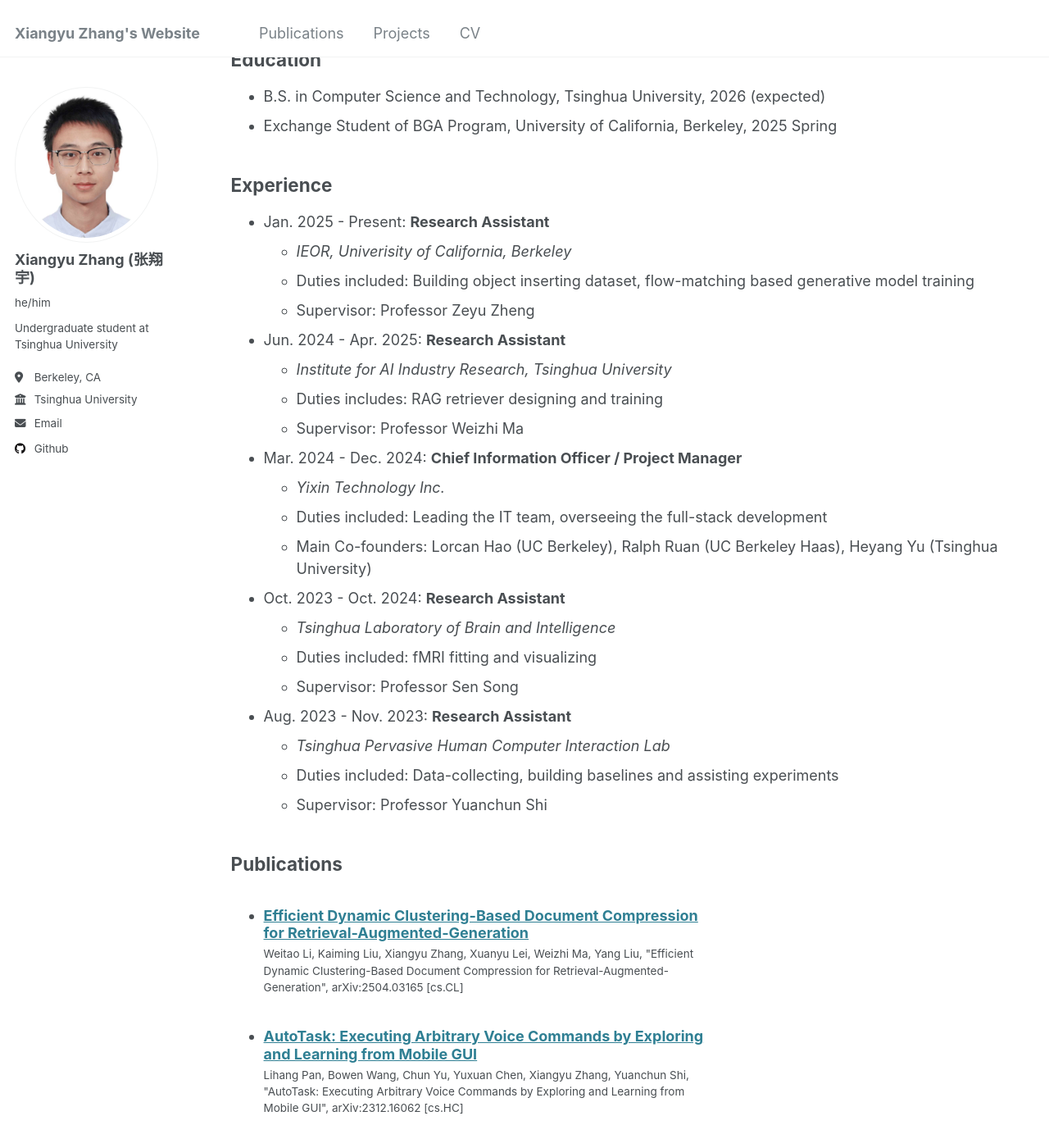
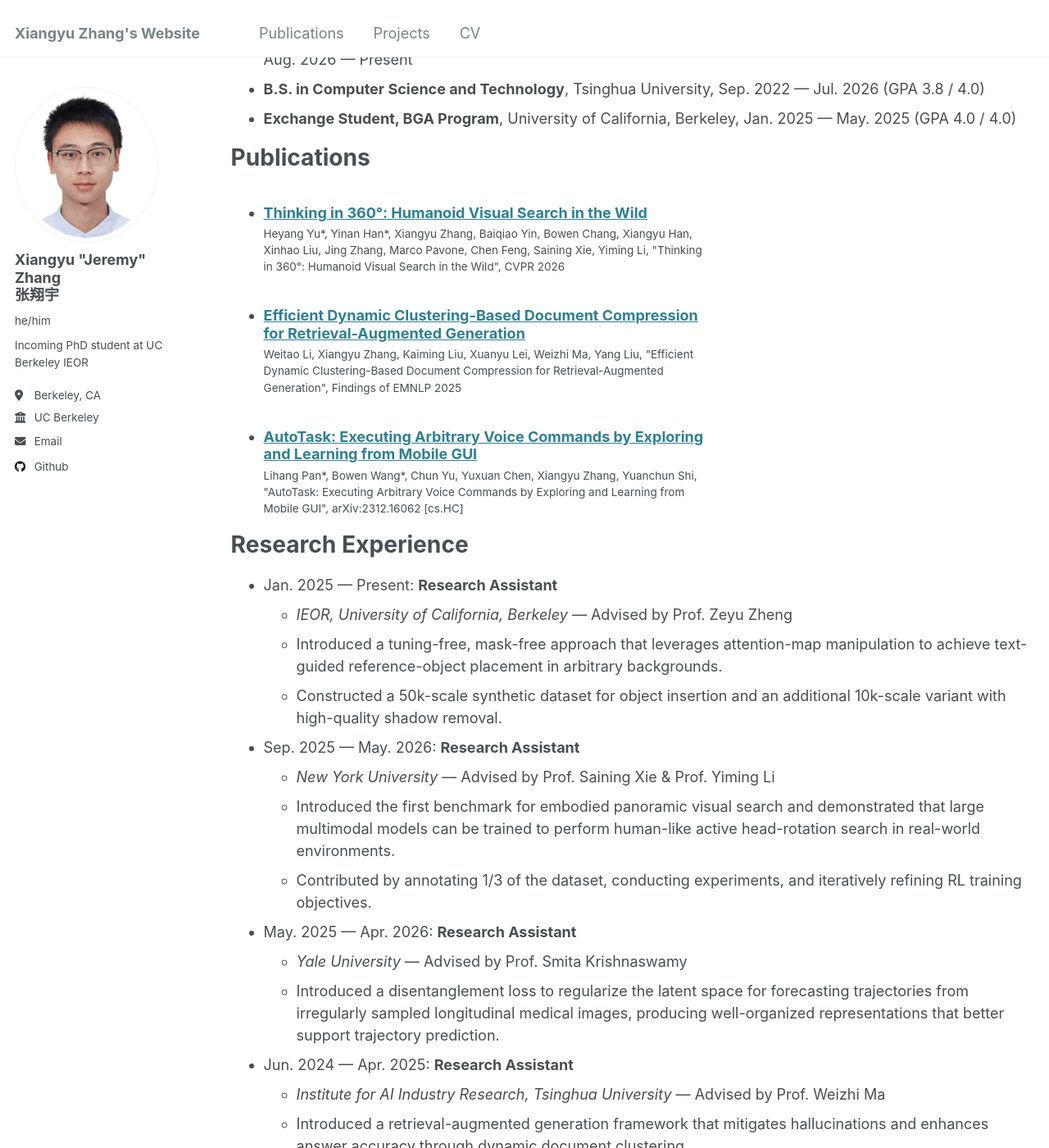
Before and after one commit to Painkillerzzz/xiangyu_zhang.github.io, a Jekyll site: the page built from _pages/cv.md, in a window 1280 px wide and 1400 px high, scrolled down 216 px. Shown: the whole window at 82% size. Built offline with Jekyll 4.4.1, drawn with Linux system fonts in a browser that asks for light colours; some of the changed text lies outside the part shown.

Commit message:
update cv, publications and about for PhD & CVPR 2026
Co-Authored-By: Claude Fable 5 <noreply@anthropic.com>

```diff
--- a/_config.yml
+++ b/_config.yml
@@ -22,11 +22,12 @@ repository               : "Painkillerzzz/xiangyu_zhang.github.io"
 author:
   # Biographic information
   avatar           : "profile.png"
-  name             : "Xiangyu Zhang (张翔宇)"
+  name             : "Xiangyu \"Jeremy\" Zhang"
+  name_zh          : "张翔宇"
   pronouns         : "he/him"
-  bio              : "Undergraduate student at Tsinghua University"
+  bio              : "Incoming PhD student at UC Berkeley IEOR"
   location         : "Berkeley, CA"
-  employer         : "Tsinghua University"
+  employer         : "UC Berkeley"
   uri              : # URL
   email            : "xiangyujeremyzhang@berkeley.edu"
 
--- a/_includes/author-profile.html
+++ b/_includes/author-profile.html
@@ -15,7 +15,7 @@
   </div>
 
   <div class="author__content">
-    <h3 class="author__name">{{ author.name }}</h3>
+    <h3 class="author__name">{{ author.name }}{% if author.name_zh %}<br />{{ author.name_zh }}{% endif %}</h3>
     {% if author.pronouns %}<p class="author__pronouns">{{ author.pronouns }}</p>{% endif %}
     {% if author.bio %}<p class="author__bio">{{ author.bio }}</p>{% endif %}
   </div>
--- a/_pages/cv.md
+++ b/_pages/cv.md
@@ -9,53 +9,51 @@ redirect_from:
 
 {% include base_path %}
 
-[Download PDF](/xiangyu_zhang.github.io/files/CV_Xiangyu_Zhang.pdf)
+[Download PDF](/xiangyu_zhang.github.io/files/CV_en_Xiangyu_Zhang.pdf)
 ======
 
-Overview
-=====
-
 Education
------
-* B.S. in Computer Science and Technology, Tsinghua University, 2026 (expected)
-* Exchange Student of BGA Program, University of California, Berkeley, 2025 Spring
-
-Experience
------
-* Jan. 2025 - Present: **Research Assistant**
-  * *IEOR, Univerisity of California, Berkeley*
-  * Duties included: Building object inserting dataset, flow-matching based generative model training
-  * Supervisor: Professor Zeyu Zheng
-
-* Jun. 2024 - Apr. 2025: **Research Assistant**
-  * *Institute for AI Industry Research, Tsinghua University*
-  * Duties includes: RAG retriever designing and training
-  * Supervisor: Professor Weizhi Ma
-
-* Mar. 2024 - Dec. 2024: **Chief Information Officer / Project Manager**
-  * *Yixin Technology Inc.*
-  * Duties included: Leading the IT team, overseeing the full-stack development
-  * Main Co-founders: Lorcan Hao (UC Berkeley), Ralph Ruan (UC Berkeley Haas), Heyang Yu (Tsinghua University)
-
-* Oct. 2023 - Oct. 2024: **Research Assistant**
-  * *Tsinghua Laboratory of Brain and Intelligence*
-  * Duties included: fMRI fitting and visualizing
-  * Supervisor: Professor Sen Song
-
-* Aug. 2023 - Nov. 2023: **Research Assistant**
-  * *Tsinghua Pervasive Human Computer Interaction Lab*
-  * Duties included: Data-collecting, building baselines and assisting experiments
-  * Supervisor: Professor Yuanchun Shi
+======
+* **Ph.D. Student, Industrial Engineering and Operations Research (IEOR)**, University of California, Berkeley, Aug. 2026 — Present
+* **B.S. in Computer Science and Technology**, Tsinghua University, Sep. 2022 — Jul. 2026 (GPA 3.8 / 4.0)
+* **Exchange Student, BGA Program**, University of California, Berkeley, Jan. 2025 — May. 2025 (GPA 4.0 / 4.0)
 
 Publications
------
+======
   <ul>{% for post in site.publications reversed %}
     {% include archive-single-cv.html %}
   {% endfor %}</ul>
 
-Service and leadership
------
-* Associate Leader of Tsinghua Ballroom Dance Team
-* Co-founder and CIO of Yixin Tech
-* Member of departmental student union, art dept.
-* Member of departmental tech associate, AI agent dept.
+Research Experience
+======
+* Jan. 2025 — Present: **Research Assistant**
+  * *IEOR, University of California, Berkeley* — Advised by Prof. Zeyu Zheng
+  * Introduced a tuning-free, mask-free approach that leverages attention-map manipulation to achieve text-guided reference-object placement in arbitrary backgrounds.
+  * Constructed a 50k-scale synthetic dataset for object insertion and an additional 10k-scale variant with high-quality shadow removal.
+
+* Sep. 2025 — May. 2026: **Research Assistant**
+  * *New York University* — Advised by Prof. Saining Xie & Prof. Yiming Li
+  * Introduced the first benchmark for embodied panoramic visual search and demonstrated that large multimodal models can be trained to perform human-like active head-rotation search in real-world environments.
+  * Contributed by annotating 1/3 of the dataset, conducting experiments, and iteratively refining RL training objectives.
+
+* May. 2025 — Apr. 2026: **Research Assistant**
+  * *Yale University* — Advised by Prof. Smita Krishnaswamy
+  * Introduced a disentanglement loss to regularize the latent space for forecasting trajectories from irregularly sampled longitudinal medical images, producing well-organized representations that better support trajectory prediction.
+
+* Jun. 2024 — Apr. 2025: **Research Assistant**
+  * *Institute for AI Industry Research, Tsinghua University* — Advised by Prof. Weizhi Ma
+  * Introduced a retrieval-augmented generation framework that mitigates hallucinations and enhances answer accuracy through dynamic document clustering.
+  * Led a project that learns answer-style guidance from knowledge-irrelevant documents to strengthen question-answering.
+
+* Aug. 2023 — Nov. 2023: **Research Assistant**
+  * *Tsinghua Pervasive Human Computer Interaction Lab* — Advised by Prof. Yuanchun Shi
+  * Introduced a new paradigm in which an agent performs arbitrary tasks in an OS environment.
+  * Presented a GUI-based agent workflow that allows users to automate any intent with a single command.
+
+Industry Experience
+======
+* Mar. 2024 — Dec. 2024: **Chief Information Officer / Project Manager**
+  * *Yixin Technology Inc.*
+  * Developed an application with mental health care and AI chatbot service.
+  * Led an IT team of ten students from UC Berkeley, University of Michigan, Tsinghua University, and etc.
+  * Led and participated in the full-stack implementation of back-end, front-end, UI design, deployment, and testing.
--- a/_publications/2025-04-04-EDCRAG.md
+++ b/_publications/2025-04-04-EDCRAG.md
@@ -1,13 +1,13 @@
 ---
-title: "Efficient Dynamic Clustering-Based Document Compression for Retrieval-Augmented-Generation"
+title: "Efficient Dynamic Clustering-Based Document Compression for Retrieval-Augmented Generation"
 collection: publications
-category: preprints
+category: conferences
 permalink: /publications/2025-04-04-EDCRAG
 excerpt: "This paper presents a dynamical clustering RAG framework to remove noise and redundancy in the documents.<br/><img src='/xiangyu_zhang.github.io/images/publications/EDCRAG.png'>"
-date: 2025-04-04
-venue: 'Arxiv'
+date: 2025-11-05
+venue: 'Findings of EMNLP 2025'
 paperurl: /xiangyu_zhang.github.io/files/publications/2025-04-04-EDCRAG.pdf
-citation: 'Weitao Li, Kaiming Liu, Xiangyu Zhang, Xuanyu Lei, Weizhi Ma, Yang Liu, "Efficient Dynamic Clustering-Based Document Compression for Retrieval-Augmented-Generation", arXiv:2504.03165 [cs.CL]'
+citation: 'Weitao Li, Xiangyu Zhang, Kaiming Liu, Xuanyu Lei, Weizhi Ma, Yang Liu, "Efficient Dynamic Clustering-Based Document Compression for Retrieval-Augmented Generation", Findings of EMNLP 2025'
 ---
 
 This paper presents EDC²-RAG, a retrieval-augmented generation framework that improves LLM inference by dynamically clustering retrieved documents to remove noise, redundancy, and irrelevant content. Built on GPT-3.5, EDC²-RAG demonstrates robust performance across knowledge-QA and hallucination detection tasks.
--- /dev/null
+++ b/_publications/2026-06-01-Thinking360.md
@@ -0,0 +1,13 @@
+---
+title: "Thinking in 360°: Humanoid Visual Search in the Wild"
+collection: publications
+category: conferences
+permalink: /publications/2026-06-01-Thinking360
+excerpt: "This paper presents the first benchmark for embodied panoramic visual search, and shows that large multimodal models can be trained to perform human-like active head-rotation search in the wild."
+date: 2026-06-01
+venue: 'CVPR 2026'
+paperurl: https://arxiv.org/abs/2511.20351
+citation: 'Heyang Yu*, Yinan Han*, Xiangyu Zhang, Baiqiao Yin, Bowen Chang, Xiangyu Han, Xinhao Liu, Jing Zhang, Marco Pavone, Chen Feng, Saining Xie, Yiming Li, "Thinking in 360°: Humanoid Visual Search in the Wild", CVPR 2026'
+---
+
+This paper proposes humanoid visual search, in which a humanoid agent actively rotates its head to search for objects or paths in an immersive world represented by a 360° panoramic image. We introduce H* Bench, the first benchmark for embodied panoramic visual search that moves beyond household scenes to challenging in-the-wild environments such as transportation hubs, large-scale retail spaces, urban streets, and public institutions, and demonstrate that large multimodal models can be trained to perform human-like active head-rotation search in real-world environments.
```
Also changed, not shown: _pages/about.md (+6 -3 lines), _publications/2023-12-26-AutoTask.md (+1 -1 lines), 2 other files.
